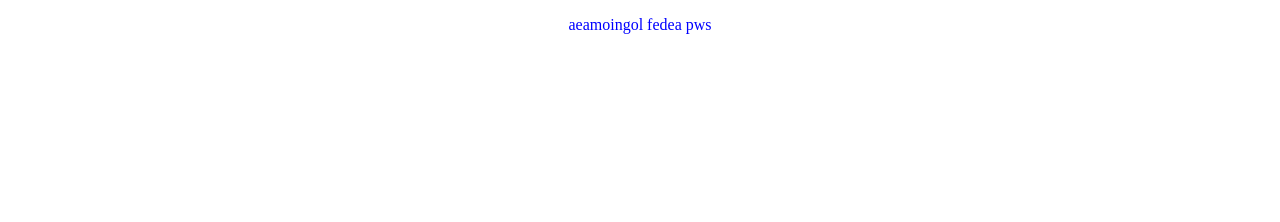
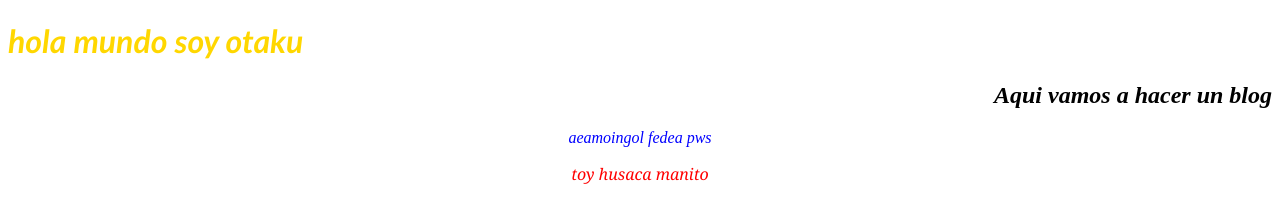
Before and after one commit to lund133369/newpage, a plain HTML site: page index.html in a window 1280 px wide. Drawn offline with Linux system fonts and the light colour scheme.

Commit message:
comit al master version reciente

```diff
--- a/css/estilos.css
+++ b/css/estilos.css
@@ -1,6 +1,21 @@
+h1{
+    color:gold;
+    text-align:left;
+    font-family: 'Gill Sans', 'Gill Sans MT', Calibri, 'Trebuchet MS', sans-serif;
+}
+h2{
+    color:black;
+    text-align:right;
+}
 body
 {
     color:blue;
     text-align: center;
-
+    font-style: oblique;
 }
+p2{
+    color:red;
+    text-align:left;
+    font-style: oblique;
+    font-family: Georgia, 'Times New Roman', Times, serif;
+}
--- a/index.html
+++ b/index.html
@@ -8,6 +8,10 @@
     <title>GAAAAAAAAAAAAAAAAAAaa</title>
 </head>
 <body>
+
+    <h1>hola mundo soy otaku</h1>
+    <h2>Aqui vamos a hacer un blog </h2>
     <p>aeamoingol fedea pws</p>
+    <p2>toy husaca manito</p2>
 </body>
 </html>
```
